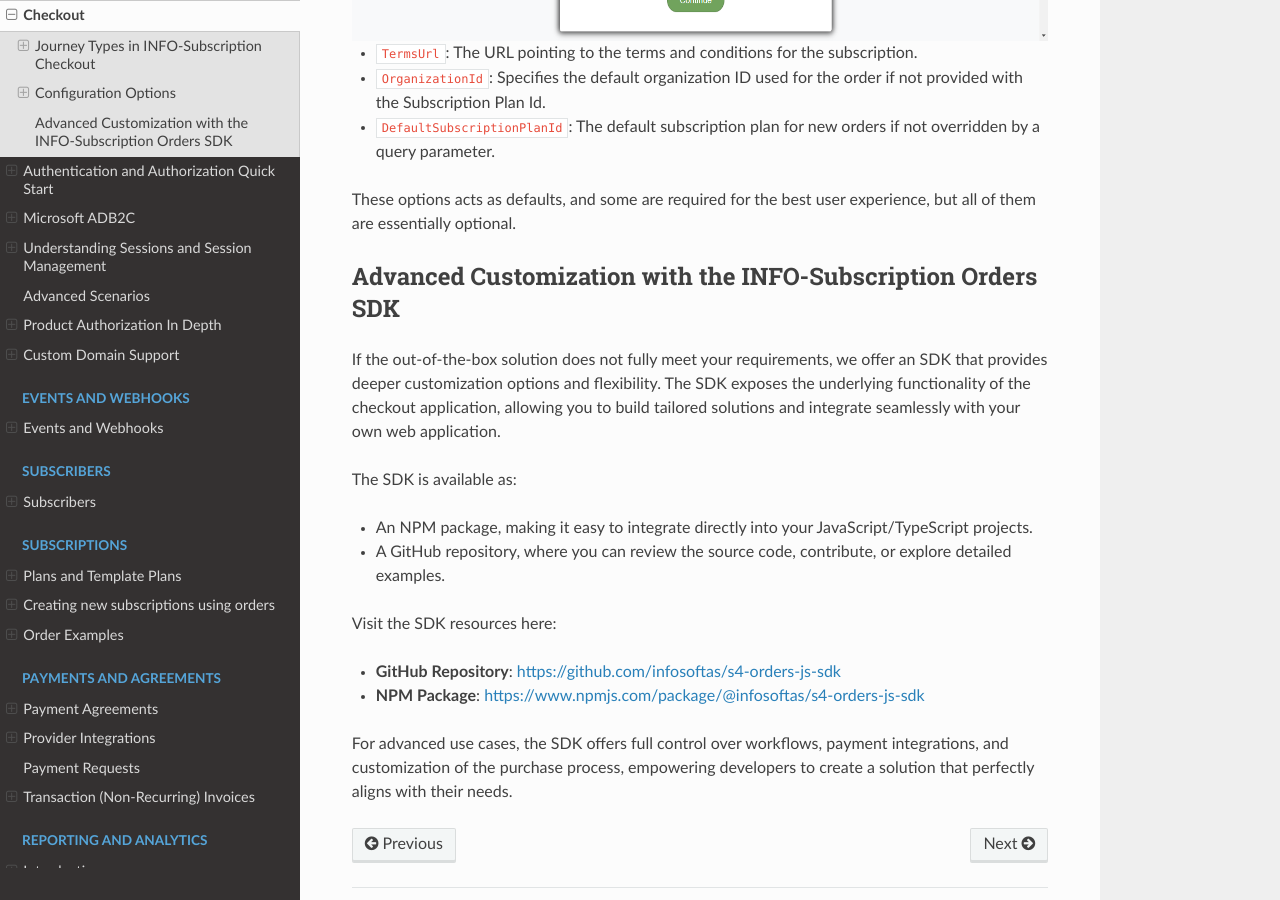
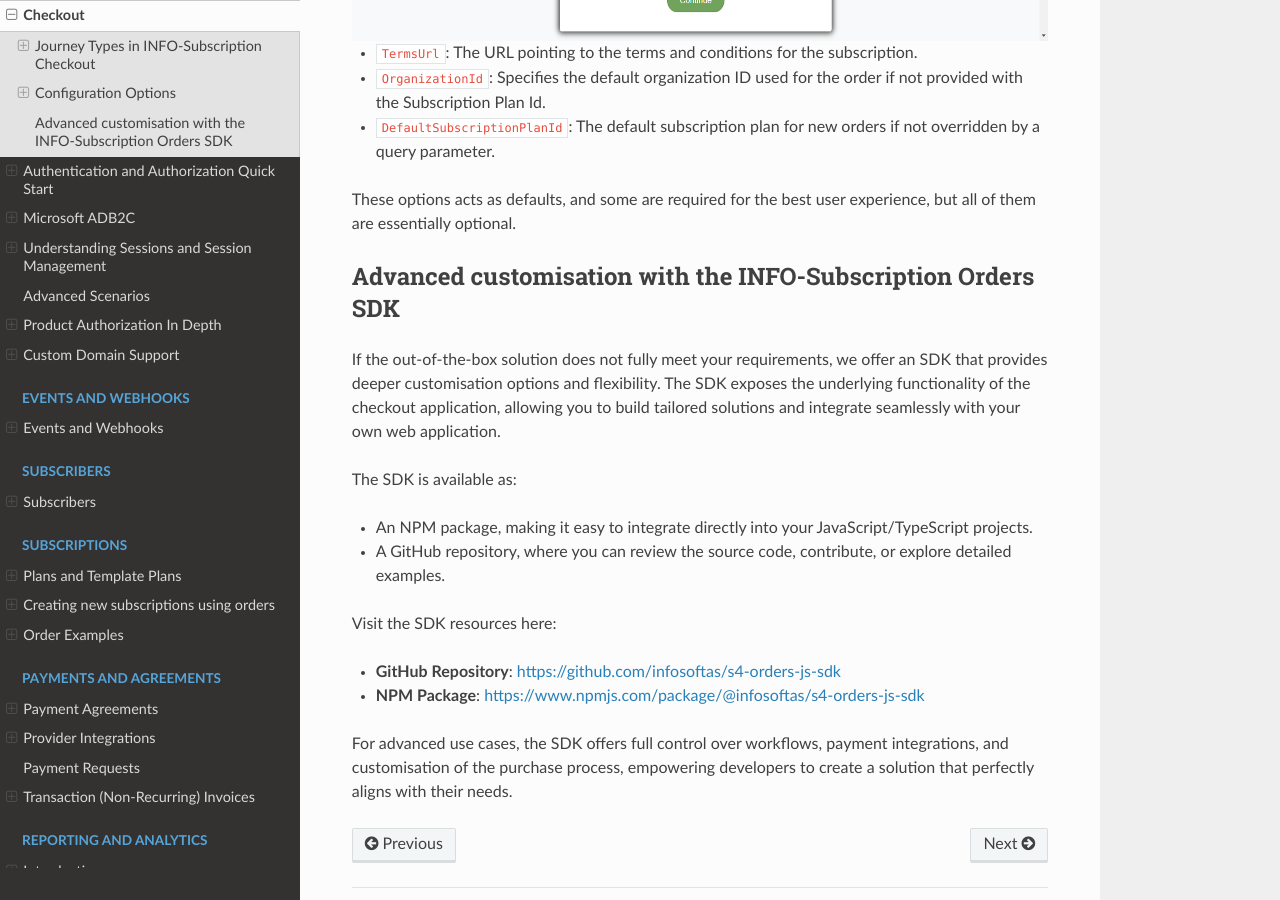
Before and after one commit to infosoftas/info-subscription-doc, a Sphinx documentation site: the page built from source/managed-experience/selfservice/checkout.rst, in a window 1280 px wide and 900 px high, scrolled down 6696 px. Built offline with Sphinx 7.4.7 and the Read the Docs theme 3.1.0, drawn with Linux system fonts in a browser that asks for light colours; formulas are drawn with MathJax 3; some of the changed text lies outside the part shown.

Commit message:
Attempt to fix copilot nitpicking on spelling.

```diff
--- a/source/changelog/Archive/r114.inc
+++ b/source/changelog/Archive/r114.inc
@@ -52,7 +52,7 @@ Security
 
 * Fixed an issue where a compromised upstream service for EHF receiver validation or Azure Event Grid could lead to our services being used for a DoS attack.
 
-[Preview] New behavior: Automatic cancellation for missing payments (Payment Stop)
+[Preview] New behaviour: Automatic cancellation for missing payments (Payment Stop)
 -----------------------------------------------------------------------------------
 
 We have introduced an alternative behaviour to automatically cancel subscription with a lack of payments.
--- a/source/changelog/Archive/r96.inc
+++ b/source/changelog/Archive/r96.inc
@@ -43,7 +43,7 @@ The following new features and improvements are now available in the self-servic
 
 * Added option to toggle displaying prices in the sales poster.
 * Added Kilkaya purchase/convertion tracking **Preview**.
-* SalesPoster customization options are now documented with the API/Developer docs (this site).
+* SalesPoster customisation options are now documented with the API/Developer docs (this site).
 
 Preview support for Kilkaya Order Tracking
 ------------------------------------------
--- a/source/managed-experience/selfservice/checkout.rst
+++ b/source/managed-experience/selfservice/checkout.rst
@@ -17,7 +17,7 @@ Key features include:
 
 Checkout allows developers to configure, extend, and customize it to meet specific business requirements to some degree.
 
-The following documentation will guide you through the customization to suit your specific requirements.
+The following documentation will guide you through the customisation to suit your specific requirements.
 
 Journey Types in |projectName| Checkout
 ---------------------------------------
@@ -127,7 +127,7 @@ These options include:
 * ``Kilkaya Installation``: Specifies the integration setup for Kilkaya order tracking and the endpoint where orders should be registered.
 * ``GoogleTagManager Id``: Defines the GTM setup for order tracking and registration.
 * ``Self Service Url``: A reference URL for payment providers that require a self-service management page for users.
-* ``Custom Css Url``: Points to a custom CSS file that will be applied during the checkout process, allowing complete visual customization.
+* ``Custom Css Url``: Points to a custom CSS file that will be applied during the checkout process, allowing complete visual customisation.
 
 **Per-Journey Settings**
 Each journey can be further customized with the following settings:
@@ -156,10 +156,10 @@ Each journey can be further customized with the following settings:
 
 These options acts as defaults, and some are required for the best user experience, but all of them are essentially optional.
 
-Advanced Customization with the |projectName| Orders SDK
+Advanced customisation with the |projectName| Orders SDK
 --------------------------------------------------------
 
-If the out-of-the-box solution does not fully meet your requirements, we offer an SDK that provides deeper customization options and flexibility.
+If the out-of-the-box solution does not fully meet your requirements, we offer an SDK that provides deeper customisation options and flexibility.
 The SDK exposes the underlying functionality of the checkout application, allowing you to build tailored solutions and integrate seamlessly with your own web application.
 
 The SDK is available as:
@@ -172,4 +172,4 @@ Visit the SDK resources here:
 * **GitHub Repository**: https://github.com/infosoftas/s4-orders-js-sdk
 * **NPM Package**: https://www.npmjs.com/package/@infosoftas/s4-orders-js-sdk
 
-For advanced use cases, the SDK offers full control over workflows, payment integrations, and customization of the purchase process, empowering developers to create a solution that perfectly aligns with their needs.
+For advanced use cases, the SDK offers full control over workflows, payment integrations, and customisation of the purchase process, empowering developers to create a solution that perfectly aligns with their needs.
```
